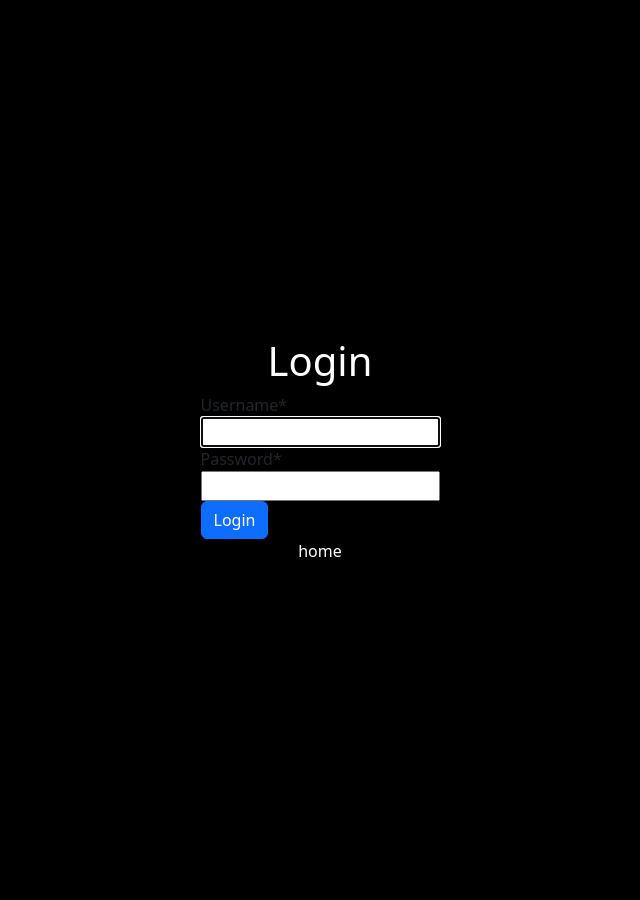
After one commit to mrdethos/password-safe, a Django app: page /loginpage/ in a window 1280 px wide. The commit adds this page. Shown: the whole page, without its empty margins (320-960 px from the left). Run offline with Django 4.2, Linux system fonts and the light colour scheme; some libraries are stand-ins or nearby versions.

Commit message:
added functional login, signin and logout

```diff
--- /dev/null
+++ b/password_safe/base/templates/base/loginpage.html
@@ -0,0 +1,38 @@
+<!DOCTYPE html>
+<html lang="en">
+
+<head>
+    <meta charset="UTF-8">
+    <meta http-equiv="X-UA-Compatible" content="IE=edge">
+    <meta name="viewport" content="width=device-width, initial-scale=1.0">
+    <link href="https://cdn.jsdelivr.net/npm/bootstrap@5.2.2/dist/css/bootstrap.min.css" rel="stylesheet"
+    integrity="sha384-Zenh87qX5JnK2Jl0vWa8Ck2rdkQ2Bzep5IDxbcnCeuOxjzrPF/et3URy9Bv1WTRi" crossorigin="anonymous">
+    <title>Login</title>
+    <style>
+        body {
+            background-color: #000;
+        }
+        h1 {
+            color: #FFF;
+        }
+        a {
+            color: #FFF;
+            text-decoration: none;
+        }
+    </style>
+</head>
+
+<body>
+    {% load crispy_forms_tags %}
+    <div class="d-flex align-items-center justify-content-center flex-column" style="height: 900px;">
+        <h1>Login</h1>
+        <form method="POST">
+            {% csrf_token %}
+            {{ login_form|crispy }}
+            <button class="btn btn-primary" type="submit">Login</button>
+          </form>
+        <a href="{% url 'home' %}">home</a>
+    </div>
+</body>
+
+</html>
--- a/password_safe/base/templates/base/signup.html
+++ b/password_safe/base/templates/base/signup.html
@@ -23,6 +23,12 @@
 </head>
 <body>
     <h1>Sign Up</h1>
+    <form method="POST">
+        {% load crispy_forms_tags %}
+        {% csrf_token %}
+        {{ register_form|crispy }}
+        <button class="btn btn-primary" type="submit">Register</button>
+    </form>
     <a href="{% url 'home' %}">home</a>
 </body>
 
--- a/password_safe/base/views.py
+++ b/password_safe/base/views.py
@@ -1,11 +1,51 @@
-from django.shortcuts import render
+from re import template
+from django.shortcuts import render, redirect
+from .forms import NewUserForm
+from django.contrib import messages
+from django.contrib.auth import login, authenticate, logout
+from django.contrib.auth.forms import AuthenticationForm
 
 
 def home(request):
     return render(request, 'base/home.html')
 
-def login(request):
-    return render(request, 'base/login.html')
+def loginpage(request):
+    return render(request, 'base/loginpage.html')
 
 def signup(request):
     return render(request, 'base/signup.html')
+
+def register_request(request):
+    if request.method == "POST":
+        form = NewUserForm(request.POST)
+        if form.is_valid():
+            user = form.save()
+            login(request, user)
+            messages.success(request, "Registration successful.")
+            return redirect("base:home")
+        messages.error(request, "Unsuccessful registration. Invalid information.")
+    form = NewUserForm()
+    return render(request=request, template_name="base/signup.html", context={"register_form":form})
+
+def login_request(request):
+    if request.method == "POST":
+        form = AuthenticationForm(request, data=request.POST)
+        if form.is_valid():
+            username = form.cleaned_data.get('username')
+            password = form.cleaned_data.get('password')
+            user = authenticate(username=username, password=password)
+            if user is not None:
+                login(request, user)
+                messages.info(request, f"Welcome, {username}.")
+                return render(request, 'base/home.html')
+            else:
+                messages.error(request, "Invalid username or password.")
+        else:
+            messages.error(request, "Invalid username or password.")
+    form = AuthenticationForm()
+    return render(request=request, template_name="base/loginpage.html", context={"login_form":form})
+
+def logout_request(request):
+    logout(request)
+    messages.info(request, "You have successfully logged out.")
+    return render(request, 'base/home.html')
--- a/password_safe/passwordsafe/settings.py
+++ b/password_safe/passwordsafe/settings.py
@@ -38,6 +38,7 @@ INSTALLED_APPS = [
     'django.contrib.messages',
     'django.contrib.staticfiles',
     'base',
+    'crispy_forms',
 ]
 
 MIDDLEWARE = [
--- a/password_safe/passwordsafe/urls.py
+++ b/password_safe/passwordsafe/urls.py
@@ -20,6 +20,7 @@ from base import views
 urlpatterns = [
     path('admin/', admin.site.urls),
     path('', views.home, name='home'),
-    path('login/', views.login, name='login'),
-    path('signup/', views.signup, name='signup'),
+    path('loginpage/', views.login_request, name='loginpage'),
+    path('signup/', views.register_request, name='signup'),
+    path('logout/', views.logout_request, name='logout'),
 ]
```
Also changed, not shown: password_safe/base/forms.py (added, +18 -0 lines), password_safe/base/templates/base/home.html (+14 -1 lines), password_safe/base/templates/base/login.html (deleted, +0 -32 lines), password_safe/db.sqlite3.
